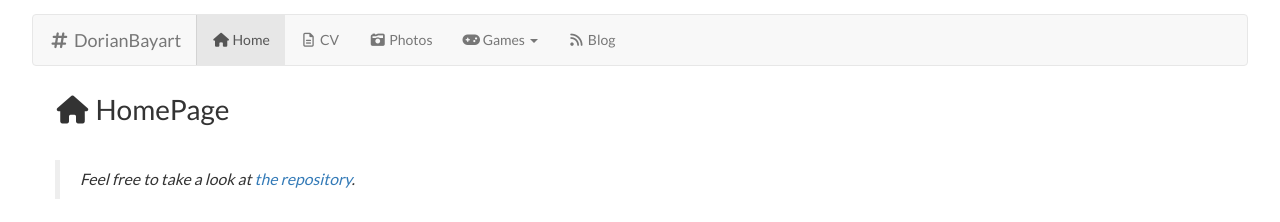
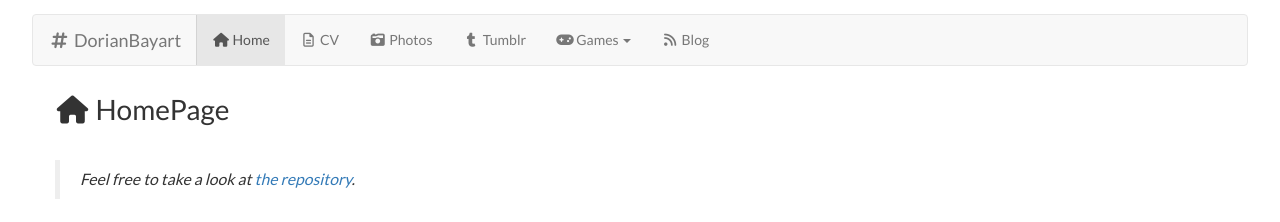
Before and after one commit to dorianbayart/dorianbayart.github.io, a Jekyll site: the page built from index.md, in a window 1280 px wide. Shown: the top 222 px of the page. Built offline with Jekyll 4.4.1, drawn with Linux system fonts in a browser that asks for light colours; nearby versions of some CDN libraries.

Commit message:
Update nav.html

```diff
--- a/_includes/nav.html
+++ b/_includes/nav.html
@@ -16,6 +16,7 @@
         <!--<li {% if current == 'about' %}class='active'{% endif %}><a href="/about">&nbsp;About</a></li>-->
         <li {% if current == '/cv/' %}class='active'{% endif %}><a href="/cv"><i class="fa fa-file-text-o fa-fw"></i>&nbsp;CV</a></li>
         <li {% if current == '/photos/' %}class='active'{% endif %}><a href="/photos"><i class="fa fa-camera-retro fa-fw"></i>&nbsp;Photos</a></li>
+        <li {% if current == '/tumblr/' %}class='active'{% endif %}><a href="/tumblr"><i class="fa fa-tumblr fa-fw"></i>&nbsp;Tumblr</a></li>
         <li class="dropdown{% if current == '/games/tictactoe/' %} active{% endif %}">
           <a href="#" class="dropdown-toggle" data-toggle="dropdown" role="button" aria-haspopup="true" aria-expanded="false"><i class="fa fa-gamepad fa-fw"></i>&nbsp;Games <span class="caret"></span></a>
           <ul class="dropdown-menu">
```
